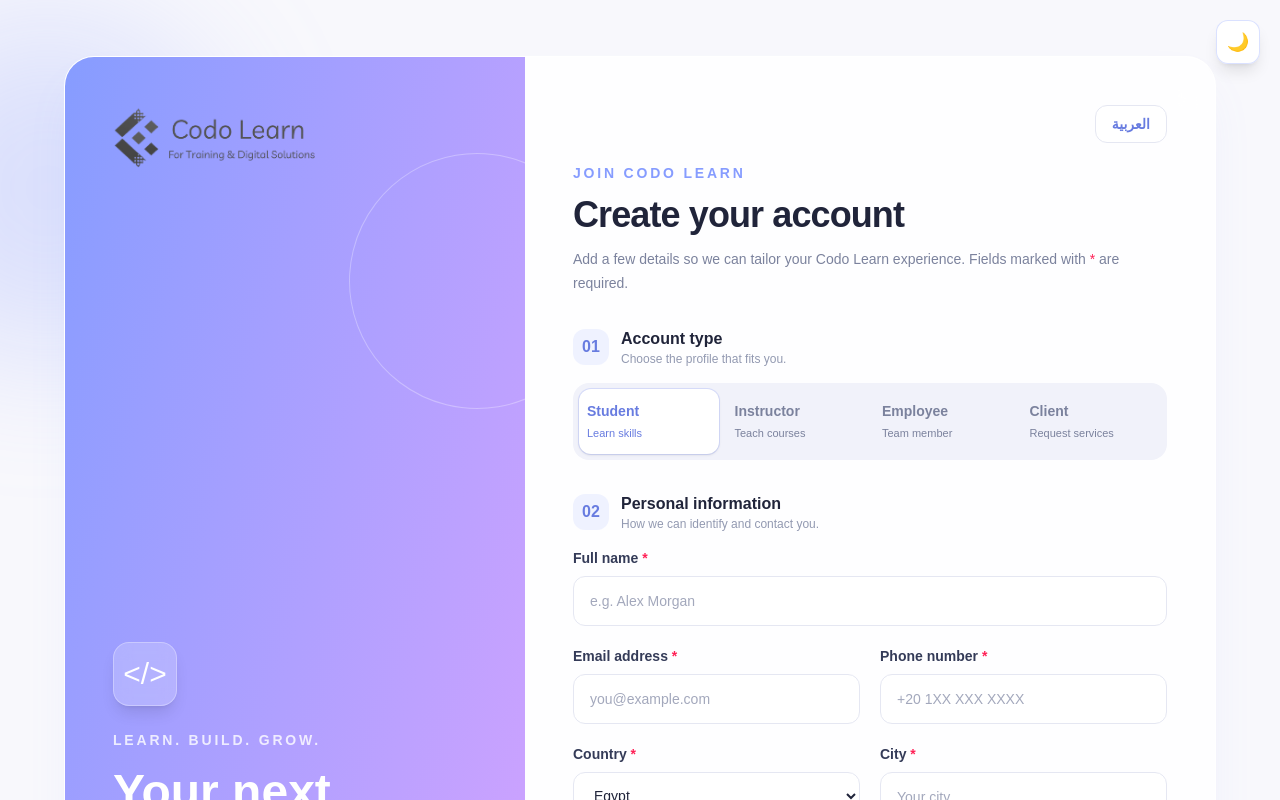
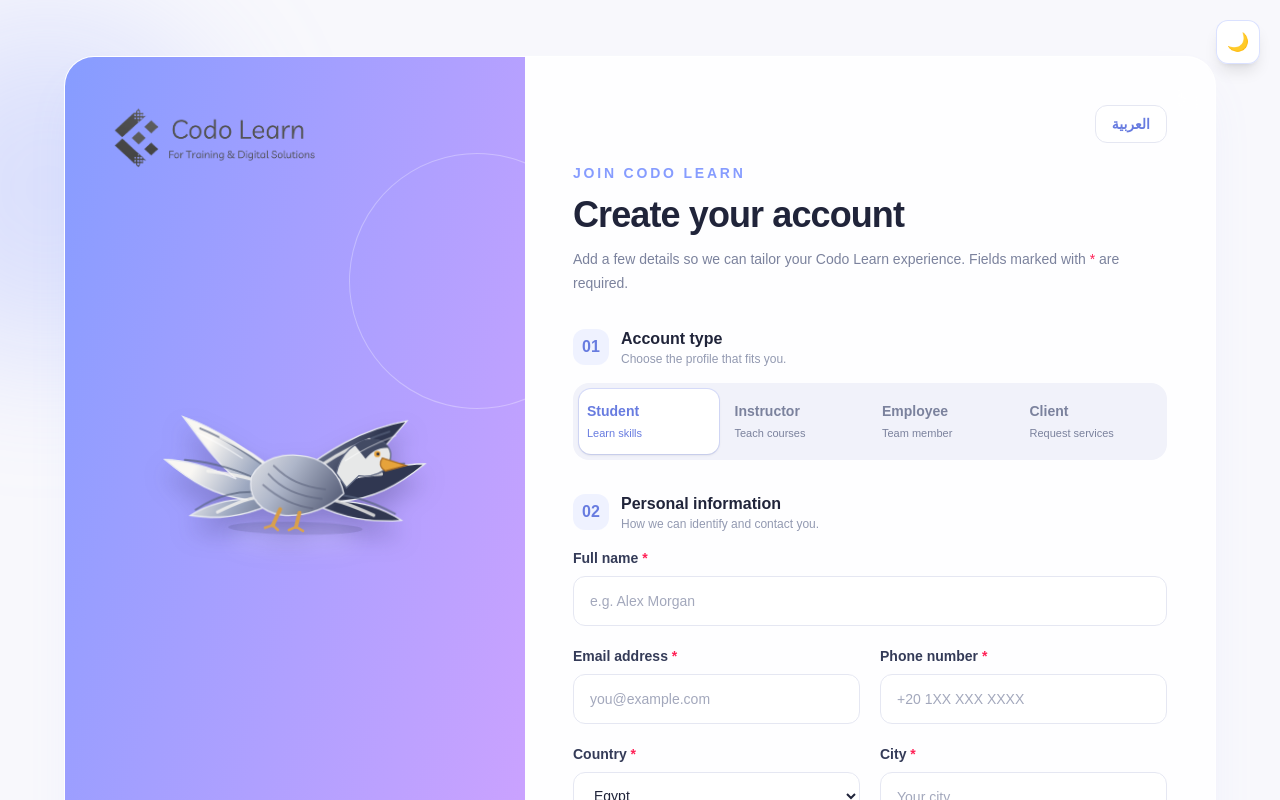
Before and after one commit to osamaa7med-10/codo-learn, a Next.js app: page /signup in a window 1280 px wide. Shown: the top 800 px of the page. Built offline with nearby package versions, Linux system fonts and the light colour scheme.

Commit message:
Add animated realistic falcon to signup branding panel

```diff
--- a/app/signup/page.tsx
+++ b/app/signup/page.tsx
@@ -426,8 +426,7 @@ export default function SignupPage() {
             } catch (storageError) {
                 console.error("Error saving client request:", storageError);
                 setError("We could not save your request in this browser. Please try again.");
-            }
-            return;
+            }            return;
         }
 
         setMessage(
@@ -617,6 +616,70 @@ export default function SignupPage() {
                         />
                     </motion.a>
 
+                    {/* Realistic-inspired falcon flight animation */}
+                    <motion.div
+                        aria-label={isArabic ? "صقر Codo Learn" : "Codo Learn falcon"}
+                        role="img"
+                        initial={{ opacity: 0, x: -190, y: -48, rotate: -18, scale: 0.68 }}
+                        animate={{ opacity: 1, x: 0, y: 0, rotate: 0, scale: 1 }}
+                        transition={{ duration: 2.1, delay: 0.45, ease: [0.22, 1, 0.36, 1] }}
+                        className="pointer-events-none relative z-10 mx-auto my-1 flex h-[142px] w-full max-w-[290px] items-center justify-center"
+                    >
+                        <motion.div
+                            animate={{ y: [0, -5, 0], rotate: [0, -1.2, 0, 1, 0] }}
+                            transition={{ duration: 4.2, delay: 2.7, repeat: Infinity, ease: "easeInOut" }}
+                            className="relative h-full w-full"
+                        >
+                            <svg viewBox="0 0 420 220" className="h-full w-full overflow-visible drop-shadow-[0_14px_12px_rgba(38,37,83,0.28)]" fill="none" xmlns="http://www.w3.org/2000/svg">
+                                <defs>
+                                    <linearGradient id="falconBody" x1="115" y1="70" x2="300" y2="190" gradientUnits="userSpaceOnUse">
+                                        <stop stopColor="#F7F5F1"/><stop offset=".42" stopColor="#AEB6C9"/><stop offset="1" stopColor="#343B58"/>
+                                    </linearGradient>
+                                    <linearGradient id="falconWing" x1="90" y1="40" x2="280" y2="150" gradientUnits="userSpaceOnUse">
+                                        <stop stopColor="#F9F7F3"/><stop offset=".38" stopColor="#9DA8C0"/><stop offset="1" stopColor="#303751"/>
+                                    </linearGradient>
+                                    <linearGradient id="falconDark" x1="150" y1="90" x2="300" y2="180" gradientUnits="userSpaceOnUse">
+                                        <stop stopColor="#65708B"/><stop offset="1" stopColor="#20263C"/>
+                                    </linearGradient>
+                                </defs>
+                                <ellipse cx="212" cy="194" rx="104" ry="10" fill="#30345B" opacity=".16"/>
+                                <motion.g
+                                    style={{ transformOrigin: "205px 112px" }}
+                                    animate={{ rotate: [0, -7, 3, 0] }}
+                                    transition={{ duration: 1.15, delay: 2.25, repeat: Infinity, repeatDelay: 3.8, ease: "easeInOut" }}
+                                >
+                                    <path d="M186 112 C143 80 96 44 35 24 C65 62 85 91 119 119 C76 101 40 91 8 91 C49 125 87 146 137 151 C101 151 74 161 49 177 C104 185 151 173 197 145 Z" fill="url(#falconWing)" stroke="#E8EAF1" strokeWidth="2"/>
+                                    <path d="M183 112 C137 81 102 57 62 42 M167 126 C124 106 87 94 39 91 M159 140 C122 136 91 145 57 168" stroke="#59647E" strokeWidth="3" strokeLinecap="round" opacity=".7"/>
+                                    <path d="M191 116 C157 88 129 70 94 55 M179 132 C145 117 112 111 75 108 M169 145 C143 146 119 157 91 171" stroke="#F7F6F2" strokeWidth="5" strokeLinecap="round" opacity=".8"/>
+                                </motion.g>
+                                <motion.g
+                                    style={{ transformOrigin: "218px 112px" }}
+                                    animate={{ rotate: [0, 8, -3, 0] }}
+                                    transition={{ duration: 1.15, delay: 2.25, repeat: Infinity, repeatDelay: 3.8, ease: "easeInOut" }}
+                                >
+                                    <path d="M211 112 C258 75 310 39 382 25 C352 61 330 90 294 119 C337 101 374 91 411 91 C369 126 331 147 281 151 C319 152 349 162 376 179 C316 185 268 172 218 145 Z" fill="url(#falconWing)" stroke="#E8EAF1" strokeWidth="2"/>
+                                    <path d="M220 113 C266 82 311 57 355 42 M237 127 C280 107 324 95 379 91 M246 141 C286 137 322 147 366 169" stroke="#59647E" strokeWidth="3" strokeLinecap="round" opacity=".7"/>
+                                    <path d="M222 117 C257 89 288 70 324 55 M234 132 C268 117 304 111 344 108 M245 145 C272 147 302 158 333 172" stroke="#F7F6F2" strokeWidth="5" strokeLinecap="round" opacity=".8"/>
+                                </motion.g>
+                                <path d="M143 115 C157 88 190 75 229 83 C260 89 280 111 286 139 C267 159 231 177 192 174 C159 171 136 148 143 115Z" fill="url(#falconBody)" stroke="#E6E8EF" strokeWidth="2"/>
+                                <path d="M169 111 C185 129 211 144 252 148 M161 128 C185 148 211 160 238 163 M177 98 C199 119 222 130 257 133" stroke="#59627B" strokeWidth="3" strokeLinecap="round" opacity=".55"/>
+                                <path d="M274 108 C280 78 301 57 326 55 C349 53 363 70 356 89 C351 105 331 114 309 111 L290 130Z" fill="#E7E8E8" stroke="#5D6680" strokeWidth="2"/>
+                                <path d="M302 64 C321 48 344 52 355 67 C340 66 328 73 319 85Z" fill="#424A63"/>
+                                <path d="M345 83 L382 94 L350 103 C341 98 340 90 345 83Z" fill="#E6A33B" stroke="#A76B25" strokeWidth="2"/>
+                                <circle cx="337" cy="77" r="4.8" fill="#E6A33B"/><circle cx="338" cy="77" r="2.2" fill="#20243A"/>
+                                <path d="M188 165 L177 190 M218 170 L213 192" stroke="#D69A43" strokeWidth="6" strokeLinecap="round"/>
+                                <path d="M177 190 L165 194 M177 190 L185 197 M213 192 L202 197 M213 192 L224 198" stroke="#D69A43" strokeWidth="4" strokeLinecap="round"/>
+                                <path d="M128 87 C101 70 80 58 57 49 M288 88 C315 69 340 58 365 48" stroke="#FFFFFF" strokeWidth="2" strokeLinecap="round" opacity=".5"/>
+                            </svg>
+                            <motion.span
+                                aria-hidden="true"
+                                animate={{ opacity: [0.25, 0.8, 0.25], scale: [0.9, 1.08, 0.9] }}
+                                transition={{ duration: 3.5, repeat: Infinity, ease: "easeInOut" }}
+                                className="absolute bottom-1 left-1/2 h-2 w-28 -translate-x-1/2 rounded-full bg-white/50 blur-md"
+                            />
+                        </motion.div>
+                    </motion.div>
+
                     <motion.div
                         initial={{ opacity: 0, y: 25 }}
                         animate={{ opacity: 1, y: 0 }}
@@ -756,8 +819,7 @@ export default function SignupPage() {
                                         {renderInput(
                                             "fullName",
                                             "Full name",
-                                            fullName,
-                                            setFullName,
+                                            fullName,                                            setFullName,
                                             {
                                                 placeholder: "e.g. Alex Morgan",
                                                 autoComplete: "name",
@@ -1096,8 +1158,7 @@ export default function SignupPage() {
                                                 serviceRequired,
                                                 setServiceRequired,
                                                 availableServices.length > 0 ? "Choose a service" : "No active services available",
-                                                availableServices.map(service => service.name)
-                                            )}
+                                                availableServices.map(service => service.name)                                            )}
                                         </div>
 
                                         <div className="sm:col-span-2">
```
